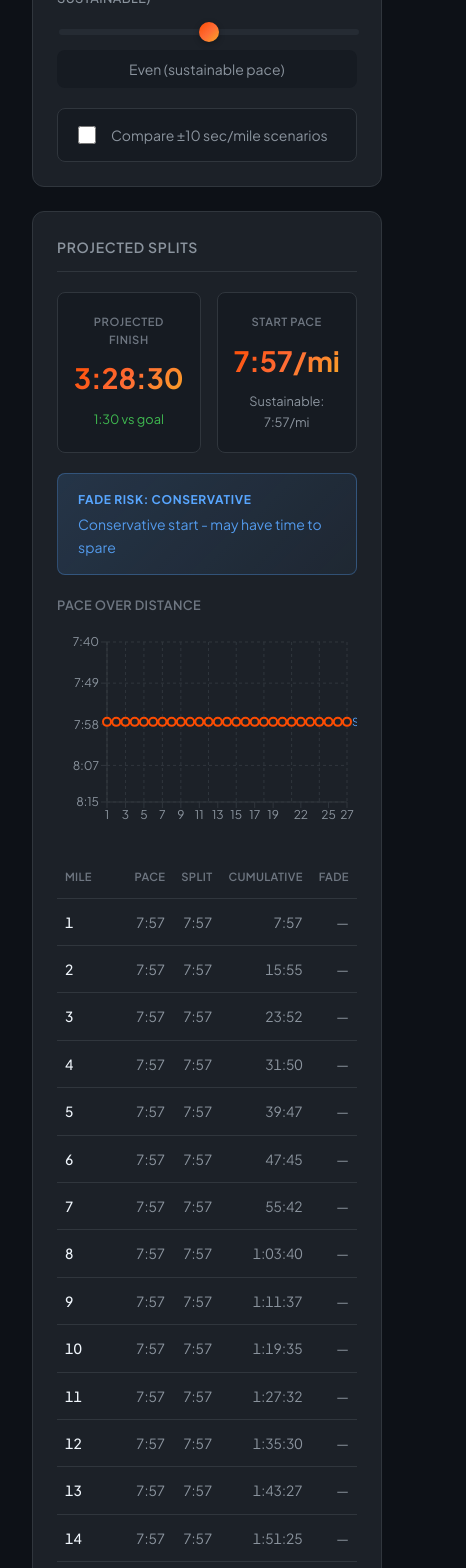
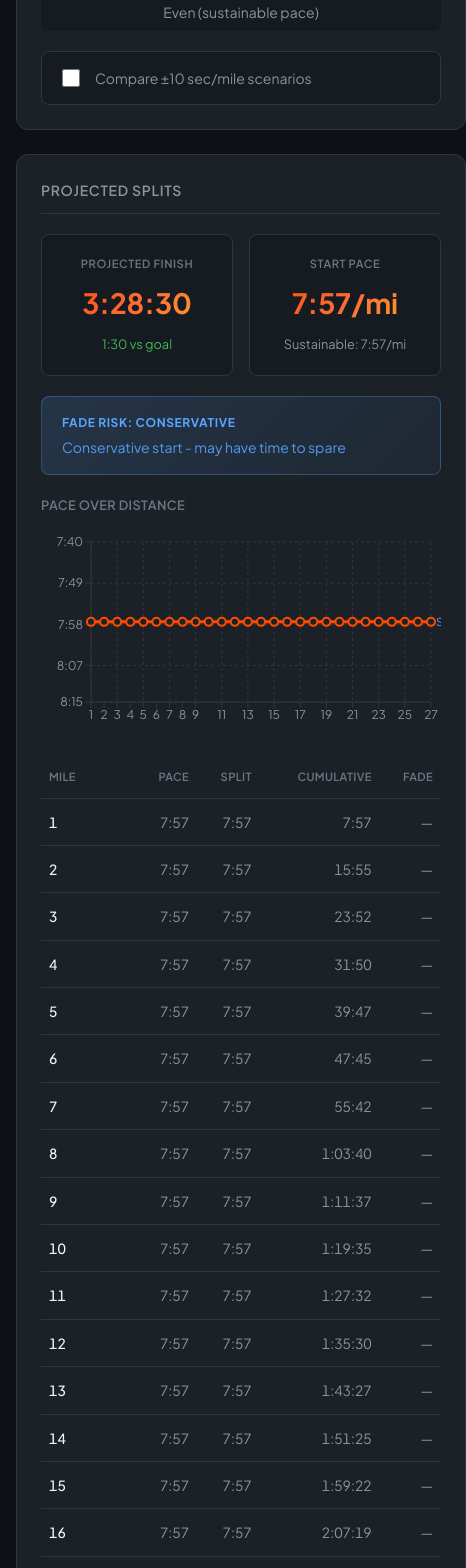
Before and after one commit to pswk1/blocklens, a React (Vite) app: page / in a window 390 px wide. Shown: the part 432-2000 px from the top of the page, 466 px wide, since content can reach past the window. Built offline with nearby package versions, Linux system fonts and the light colour scheme.

Commit message:
add style polish for mobile responsiveness

```diff
--- a/src/components/ResultsDisplay.jsx
+++ b/src/components/ResultsDisplay.jsx
@@ -55,7 +55,8 @@ const ComparisonSummary = ({ main, comparisons }) => (
 );
 
 const SplitTable = ({ splits }) => (
-  <table className="split-table">
+  <div className="split-table-wrapper">
+    <table className="split-table">
     <thead>
       <tr>
         <th>Mile</th>
@@ -83,6 +84,7 @@ const SplitTable = ({ splits }) => (
       ))}
     </tbody>
   </table>
+  </div>
 );
 
 const ResultsDisplay = ({ projection, comparisons }) => {
--- a/src/index.css
+++ b/src/index.css
@@ -72,6 +72,76 @@ h1, h2, h3 {
 @media (max-width: 800px) {
   .panels {
     grid-template-columns: 1fr;
+  }
+}
+
+@media (max-width: 480px) {
+  .app {
+    padding: 1rem;
+  }
+
+  .app-title {
+    font-size: 2rem;
+    margin-bottom: 1.5rem;
+  }
+
+  .panel {
+    padding: 1rem;
+  }
+
+  .form-row {
+    grid-template-columns: 1fr;
+    gap: 0;
+  }
+
+  .summary {
+    grid-template-columns: 1fr;
+  }
+
+  .summary-item .value {
+    font-size: 1.5rem;
+  }
+
+  /* Larger touch target for slider */
+  .form-group input[type="range"]::-webkit-slider-thumb {
+    width: 28px;
+    height: 28px;
+  }
+
+  /* Make split table scrollable */
+  .split-table-wrapper {
+    overflow-x: auto;
+    margin: 0 -1rem;
+    padding: 0 1rem;
+  }
+
+  .split-table {
+    font-size: 0.8rem;
+    min-width: 400px;
+  }
+
+  .split-table th,
+  .split-table td {
+    padding: 0.5rem 0.375rem;
+  }
+
+  /* Comparison summary adjustments */
+  .comparison-row {
+    grid-template-columns: 1fr auto;
+    gap: 0.5rem;
+  }
+
+  .scenario-risk {
+    display: none;
+  }
+
+  .scenario-label {
+    font-size: 0.75rem;
+  }
+
+  /* Chart legend smaller */
+  .recharts-legend-wrapper {
+    font-size: 11px !important;
   }
 }
 
```
